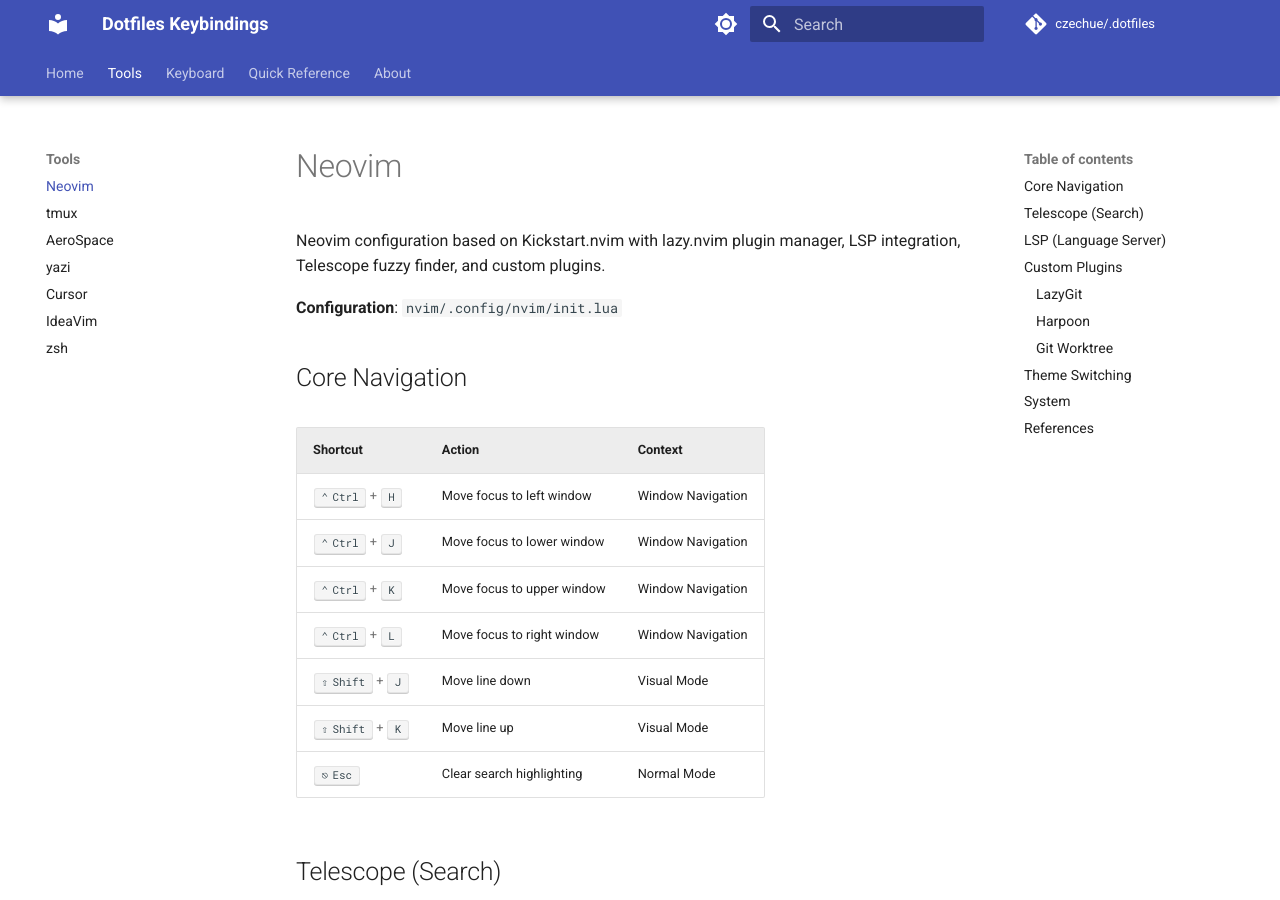
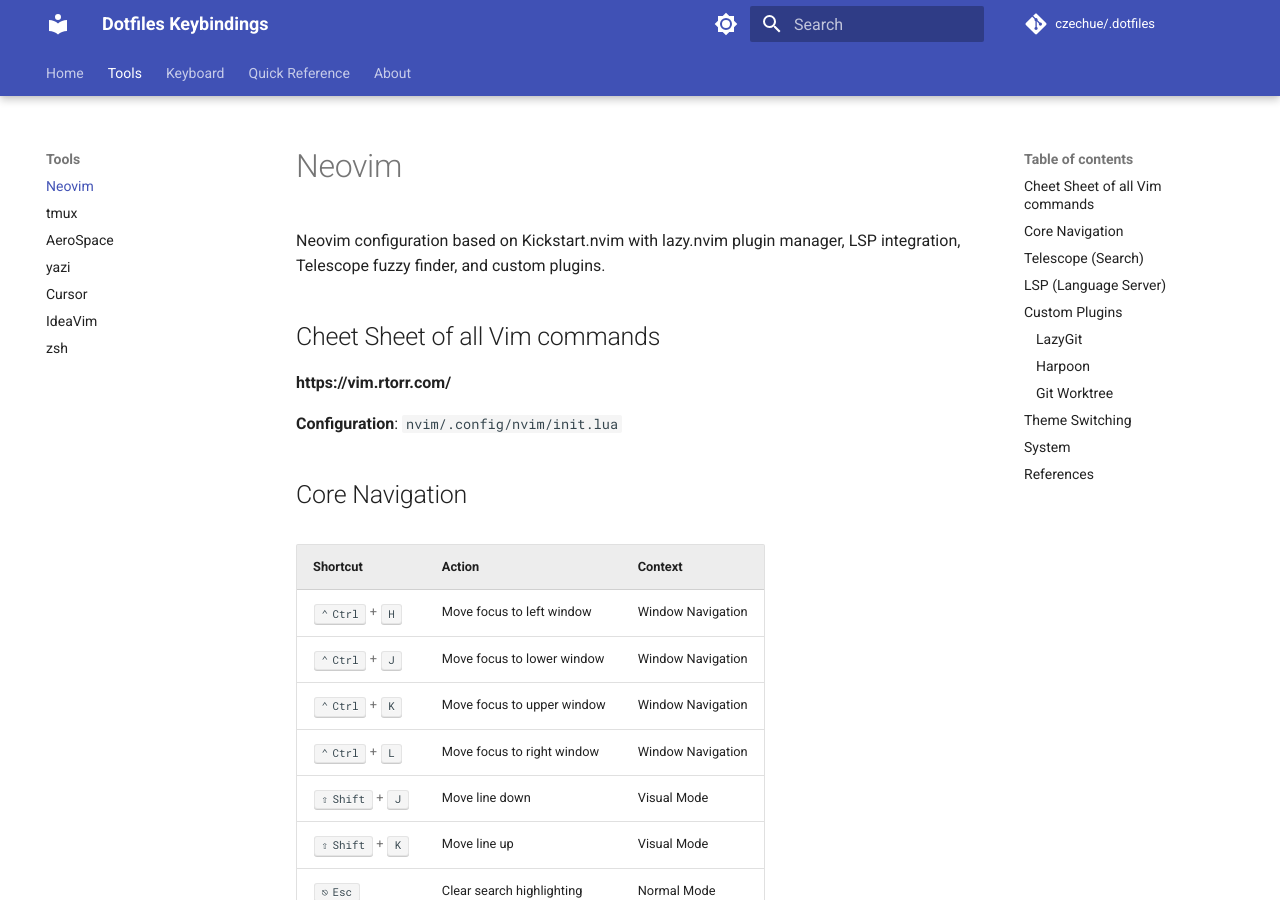
Before and after one commit to czechue/.dotfiles, an MkDocs documentation site: the page built from docs/tools/neovim.md, in a window 1280 px wide and 900 px high. Built offline with MkDocs 1.6.1 and Material for MkDocs 9.7.7, drawn with Linux system fonts in a browser that asks for light colours; comment, search, counter and statistics services are not loaded.

Commit message:
add tmux and neovim cheet sheets

```diff
--- a/docs/tools/neovim.md
+++ b/docs/tools/neovim.md
@@ -1,6 +1,10 @@
 # Neovim
 
 Neovim configuration based on Kickstart.nvim with lazy.nvim plugin manager, LSP integration, Telescope fuzzy finder, and custom plugins.
+
+## Cheet Sheet of all Vim commands
+
+**https://vim.rtorr.com/**
 
 **Configuration**: `nvim/.config/nvim/init.lua`
 
```
Also changed, not shown: docs/tools/tmux.md (+4 -0 lines).
